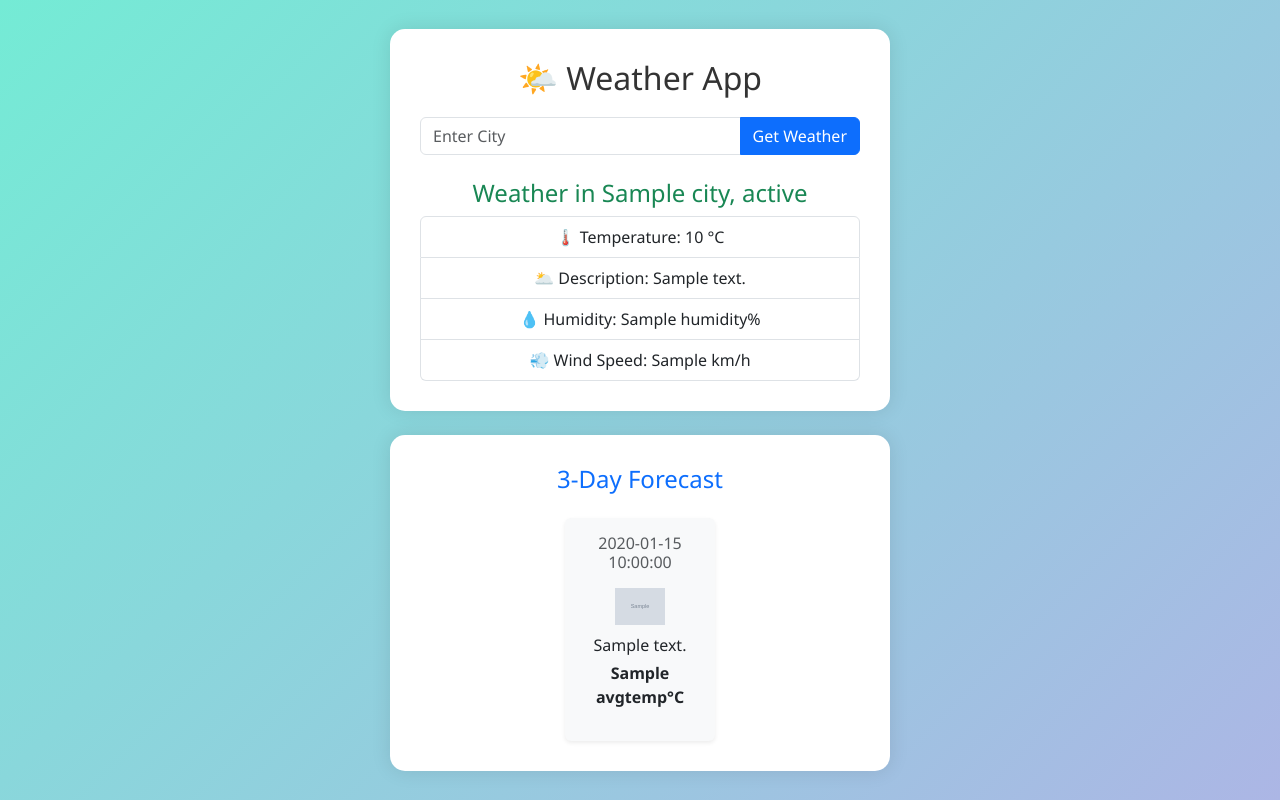
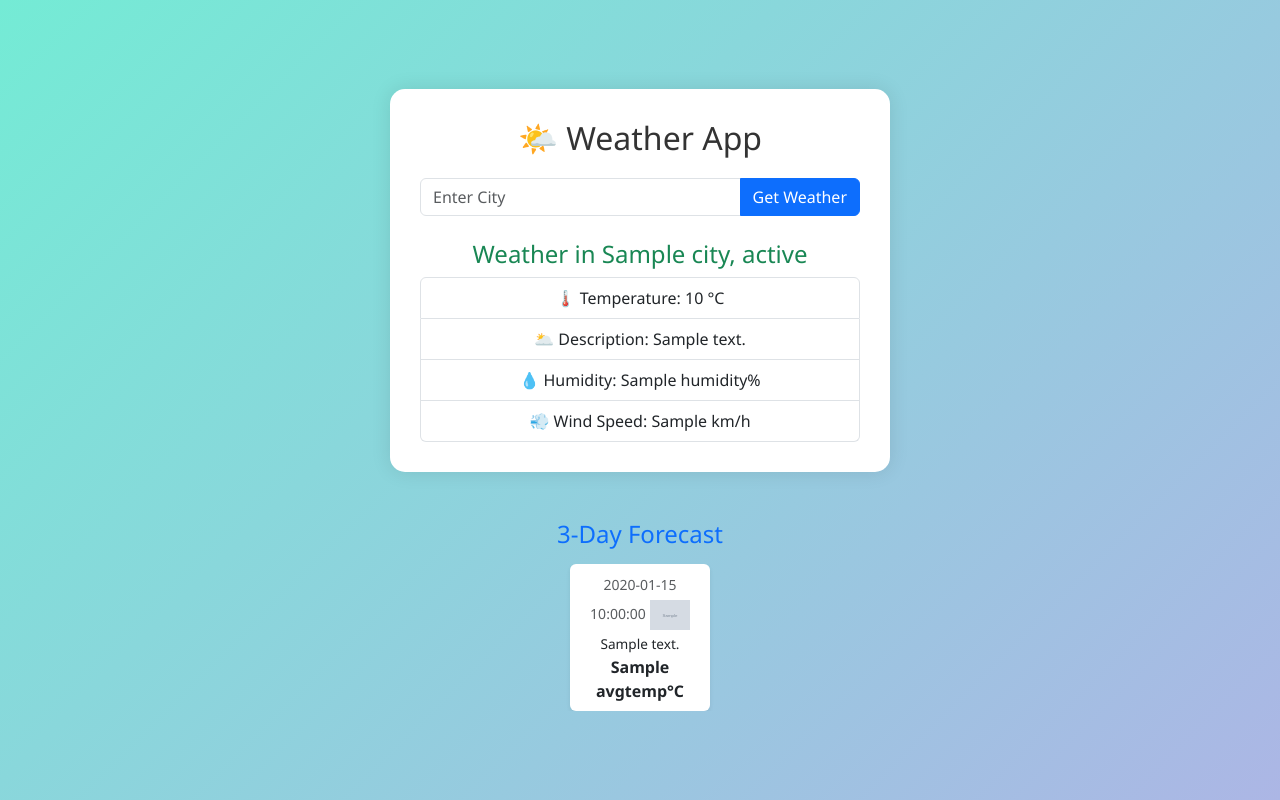
Before and after one commit to saurabhefm/weather_app, a Flask app: template templates/index.html in a window 1280 px wide. Run offline with Flask 3, Linux system fonts and the light colour scheme; the template is opened without the code that fills it: most values are stand-ins (such as "Sample title", 1, 10 or a date in 2020); grey boxes marked "Sample" are stand-in pictures.

Commit message:
html changes

```diff
--- a/templates/index.html
+++ b/templates/index.html
@@ -72,20 +72,21 @@
             </div>
 
            {% if forecast %}
-            <div class="weather-card">
-                <h4 class="text-primary mb-4">3-Day Forecast</h4>
-                <div class="d-flex justify-content-center flex-wrap gap-3">
+    <div class="mt-4 text-center">
+        <h4 class="text-primary mb-3">3-Day Forecast</h4>
+            <div class="d-flex justify-content-center overflow-auto gap-2 px-2">
                 {% for day in forecast %}
-                    <div class="p-3 bg-light rounded shadow-sm" style="width: 150px;">
-                        <h6 class="text-muted">{{ day.date }}</h6>
-                        <img src="{{ day.icon }}" alt="icon" width="50" class="my-2">
-                        <p class="mb-1">{{ day.desc }}</p>
-                        <p class="fw-bold">{{ day.avgtemp }}°C</p>
+                    <div class="bg-white rounded shadow-sm text-center px-3 py-2" style="min-width: 120px; max-width: 140px;">
+                        <small class="text-muted">{{ day.date }}</small>
+                        <img src="{{ day.icon }}" alt="icon" width="40" class="my-1">
+                        <div style="font-size: 0.85rem;">{{ day.desc }}</div>
+                    <div class="fw-bold">{{ day.avgtemp }}°C</div>
             </div>
                 {% endfor %}
     </div>
     </div>
                 {% endif %}
+
         </div>
     </div>
 
```
Lines whose indentation alone changed are shown as unchanged.
